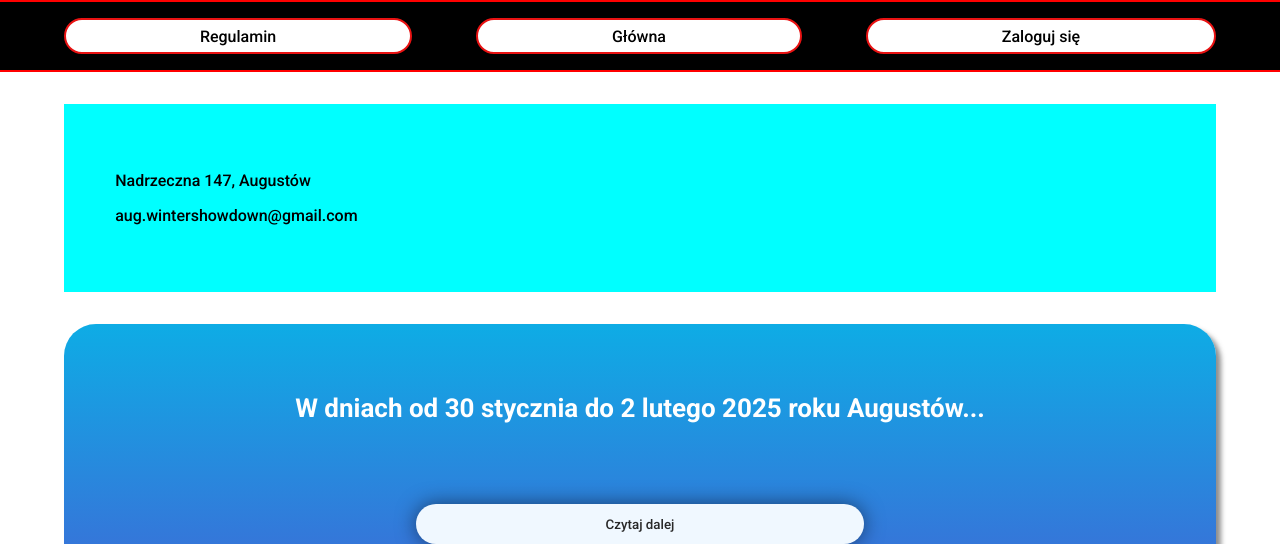
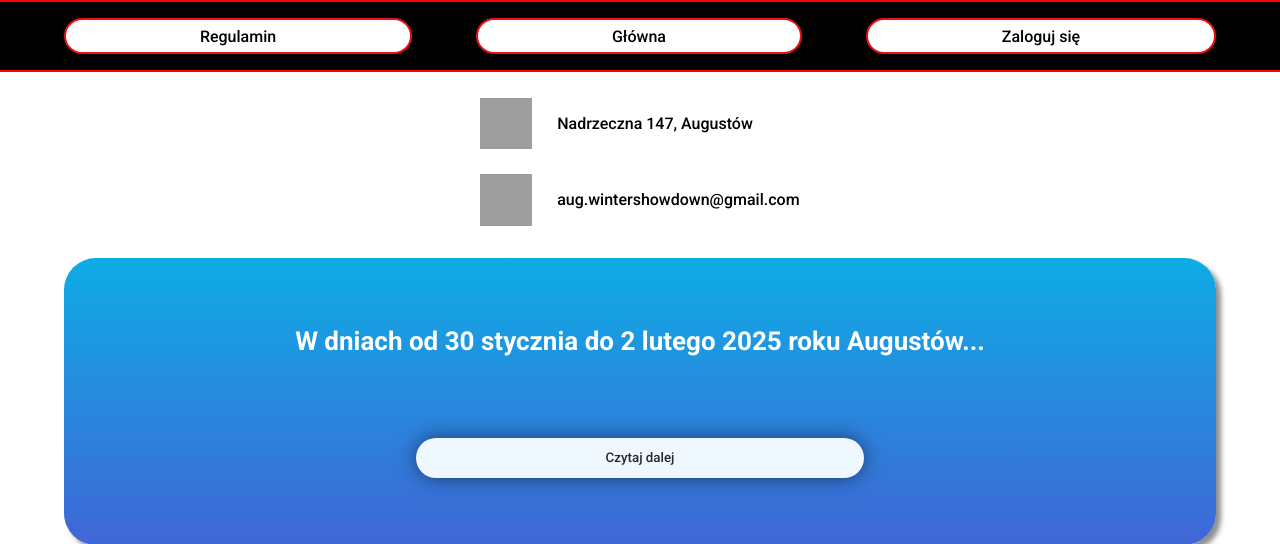
Before and after one commit to BrightIndigo/WinterShowdown-2025, a PHP site: page /kod/event/event.php in a window 1280 px wide. Shown: the part 1004-1548 px from the top of the page. Run offline with PHP 8.4, Linux system fonts and the light colour scheme; some web fonts are replaced; grey boxes are pictures that could not be loaded.

Commit message:
Add files via upload

```diff
--- a/event/event.css
+++ b/event/event.css
@@ -79,17 +79,40 @@ body {
   transform: scale(1.1);
 }
 .info_event {
-  margin-left: 4vw;
-  margin-right: 4vw;
   font-family: inherit;
-  background-color: aqua;
-  width: 82vw;
-  padding: 4vw;
-  margin-top: 4vh;
+  min-width: fit-content;
+  padding-top: 2vw;
+  display: flex;
+  justify-content: center;
+  align-items: flex-start;
+  flex-direction: column;
+  gap: 2vw;
 }
-.info_event .address_icon {
+.info_event .address {
+  display: flex;
+  justify-content: center;
+  align-items: center;
+  flex-direction: row;
+  gap: 2vw;
 }
-.info_event .email_icon {
+.address_icon {
+  width: 4vw;
+  height: 4vw;
+  background-image: url("../images/marker.png");
+  background-size: cover;
+}
+.info_event .email {
+  display: flex;
+  justify-content: center;
+  align-items: center;
+  flex-direction: row;
+  gap: 2vw;
+}
+.email_icon {
+  width: 4vw;
+  height: 4vw;
+  background-image: url("../images/envelope.png");
+  background-size: cover;
 }
 .naglowek {
   display: flex;
--- a/event/event.php
+++ b/event/event.php
@@ -52,7 +52,7 @@ session_start();
         <div class="h-sep"></div>
       </div>
       <div class="info_event">
-        <div class="adress">
+        <div class="address">
           <div class="address_icon"></div>
           <p>Nadrzeczna 147, Augustów</p>
         </div>
```
